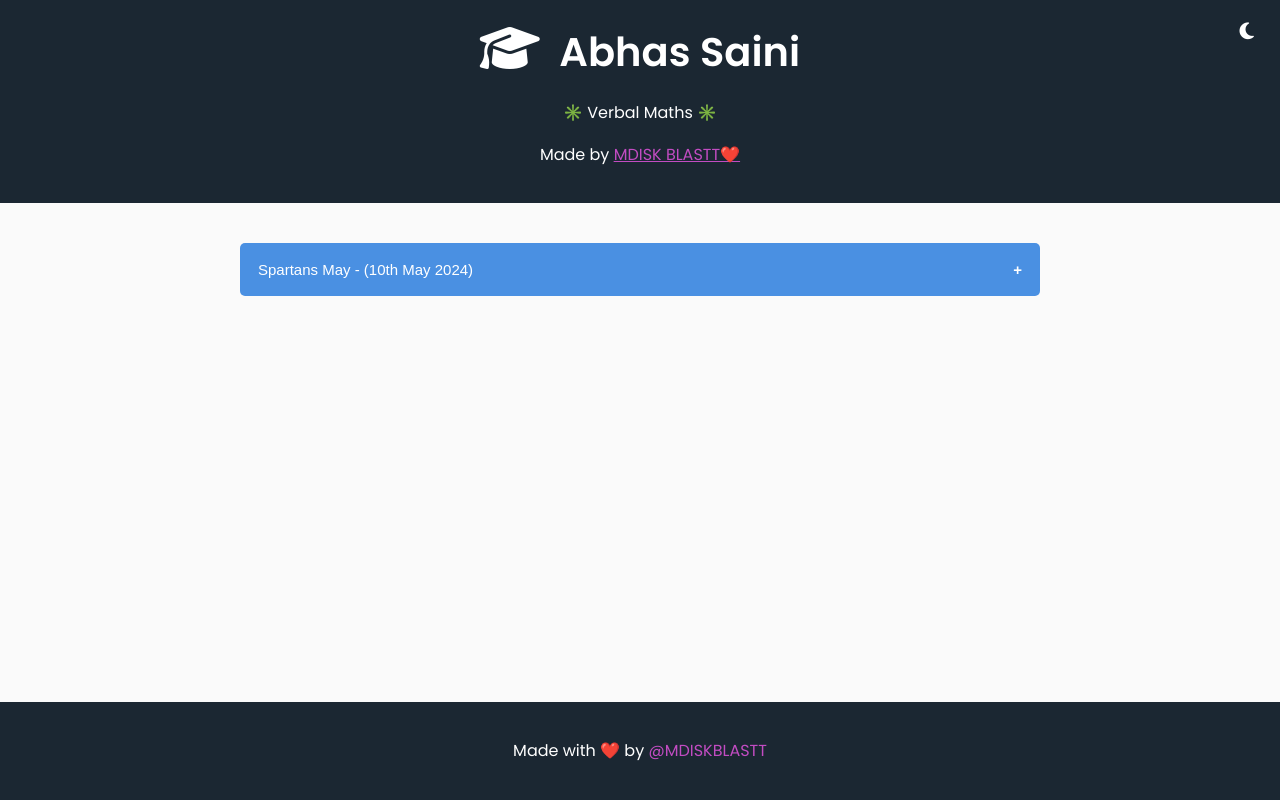
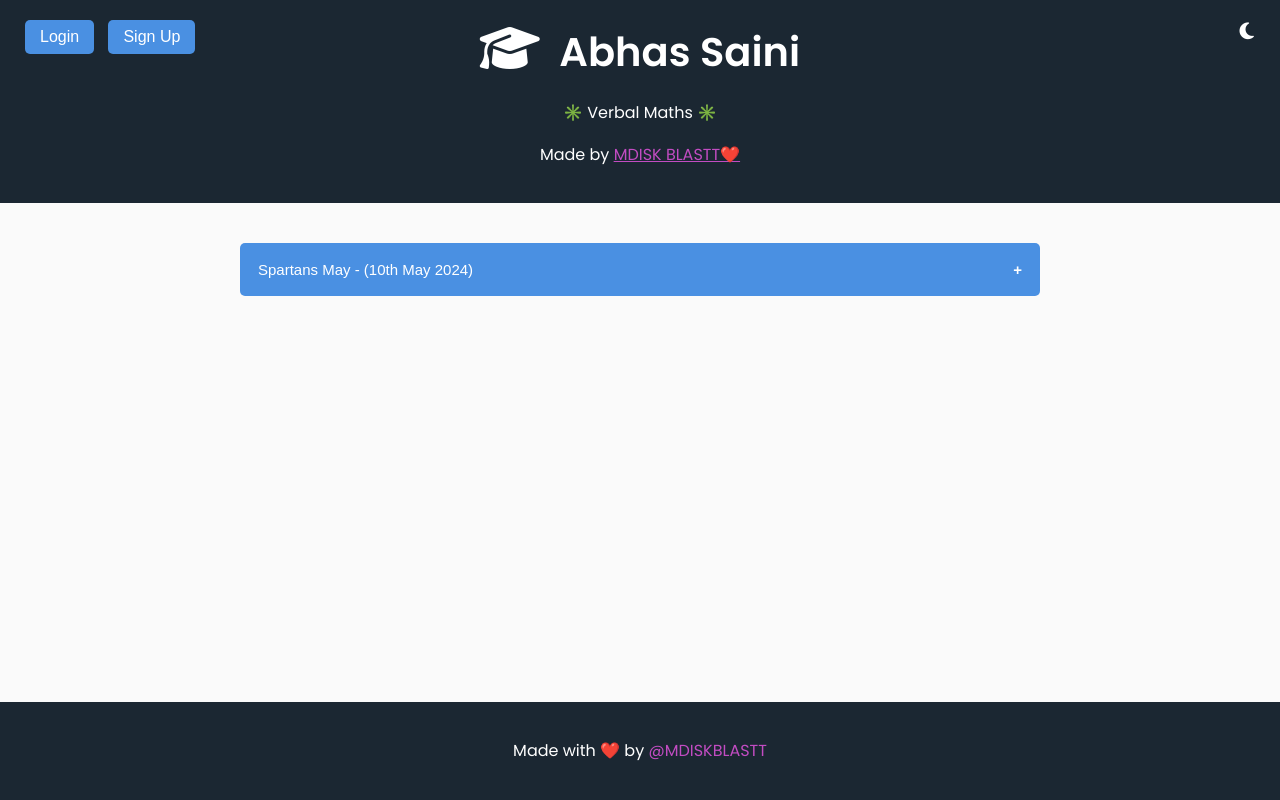
Before and after one commit to snapdem/maths, a plain HTML site: page index.html in a window 1280 px wide. Drawn offline with Linux system fonts and the light colour scheme.

Commit message:
Update index.html

```diff
--- a/index.html
+++ b/index.html
@@ -215,6 +215,28 @@
                 opacity: 1;
             }
         }
+        .auth-buttons {
+    position: absolute;
+    top: 20px;
+    left: 20px;
+}
+
+.auth-buttons .btn {
+    margin: 0 5px;
+    background-color: var(--primary-color);
+    color: white;
+    border: none;
+    padding: 8px 15px;
+    border-radius: 5px;
+    cursor: pointer;
+    transition: background-color 0.3s ease;
+}
+
+.auth-buttons .btn:hover {
+    background-color: var(--secondary-color);
+}
+
+
     </style>
 </head>
 <body class="">
@@ -227,11 +249,16 @@
         <div class="container">
    <div class="search-container">
 </div>
+<div class="auth-buttons">
+    <button class="btn" onclick="openModal('login-modal')">Login</button>
+    <button class="btn" onclick="openModal('signup-modal')">Sign Up</button>
+</div>
+
 <button class="collapsible">Spartans May - (10th May 2024)</button>
 <div class="content" style="">
 <h3>
 🔸 Total Videos: 102
-🔸 Total PDFs: 0
+🔸 Total PDFs: 204
 </h3>
 <button class="collapsible">(CALCULATION NICHOD)</button>
 <div class="content">
@@ -802,7 +829,7 @@
 <div class="content">
 <div class="video">
 	<span class="video_name">Spartans MAY - PDF Download Link</span>
-	<a href="https://t.me/+Eu89NeG1zNRlMTY1" target="_blank" class="btn">Click here to Download All PDFs</a>
+	<a href="https://t.me/+Yrn0p-6XviljZDgx" target="_blank" class="btn">Click here to Download All PDFs</a>
 </div>
 
 </div>
```
